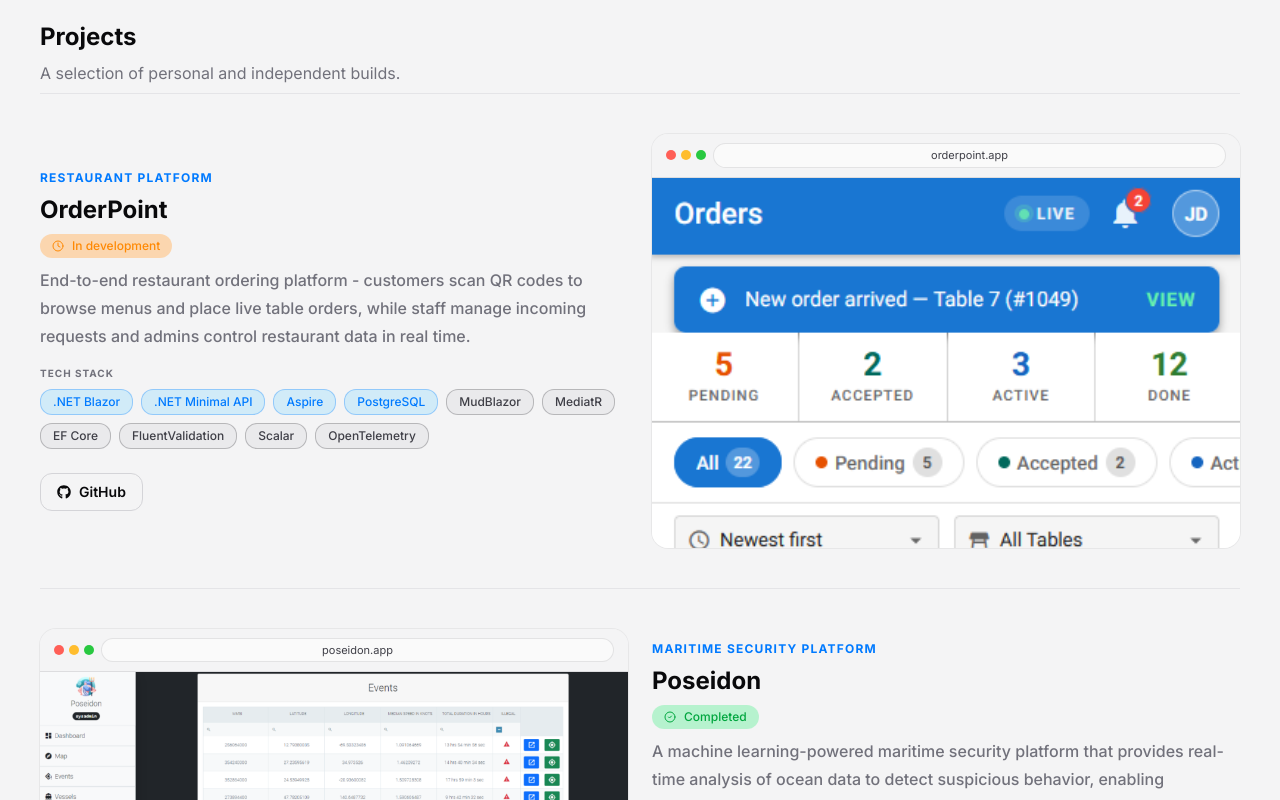
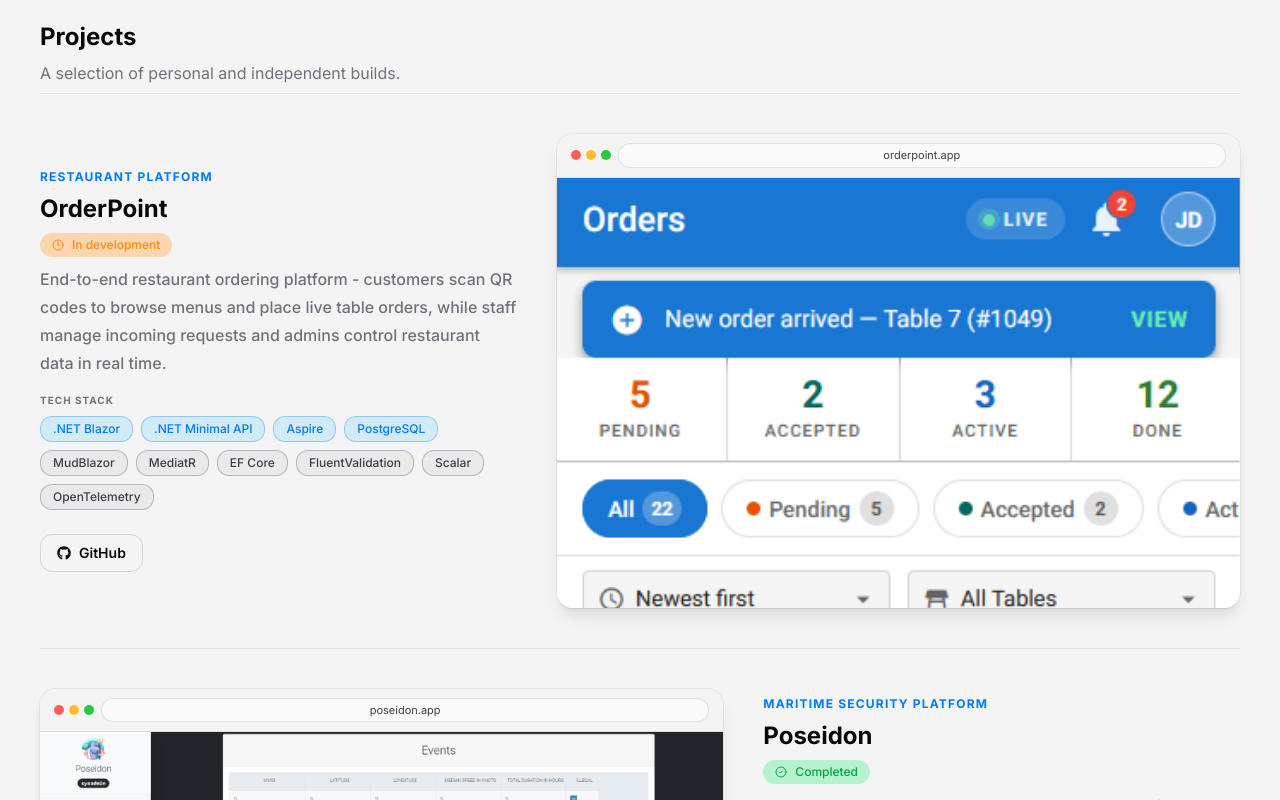
Before and after one commit to mucnjakf/Portfolio, a React (Vite) app: page / in a window 1280 px wide. Shown: the part 820-1620 px from the top of the page. Built offline with nearby package versions, Linux system fonts and the light colour scheme.

Commit message:
Enhance layout and styling of ProjectInfo component for better responsiveness and user interaction

```diff
--- a/src/components/projects/ProjectInfo.tsx
+++ b/src/components/projects/ProjectInfo.tsx
@@ -86,9 +86,12 @@ function ProjectInfo({
   };
 
   return (
-    <div className="grid grid-cols-1 gap-8 min-[650px]:grid-cols-2 min-[650px]:gap-6">
+    <div className="grid grid-cols-1 items-center gap-8 min-[768px]:grid-cols-12 min-[768px]:gap-10">
+      {/*
+        TEXT COLUMN: Takes up 5 out of 12 columns (roughly 40% width)
+      */}
       <div
-        className={`order-1 flex flex-col justify-center gap-4 min-[650px]:gap-2 ${reverse ? "min-[650px]:order-2" : "min-[650px]:order-1"}`}
+        className={`order-1 flex flex-col justify-center gap-4 min-[768px]:col-span-5 min-[768px]:gap-2 ${reverse ? "min-[768px]:order-2" : "min-[768px]:order-1"}`}
       >
         <Subtitle text={subtitle} brow={brow} />
 
@@ -118,11 +121,13 @@ function ProjectInfo({
         </div>
       </div>
 
+      {/*
+        BROWSER COLUMN: Takes up 7 out of 12 columns (roughly 60% width), making it much larger
+      */}
       <div
-        className={`proj-visuals order-2 flex flex-col justify-center ${reverse ? "min-[650px]:order-1" : "min-[650px]:order-2"}`}
+        className={`proj-visuals order-2 flex flex-col justify-center min-[768px]:col-span-7 ${reverse ? "min-[768px]:order-1" : "min-[768px]:order-2"}`}
       >
-        <div className="pscreen overflow-hidden rounded-2xl bg-zinc-100 ring-1 ring-black/5 dark:bg-zinc-800 dark:ring-white/10">
-          {" "}
+        <div className="pscreen overflow-hidden rounded-2xl bg-zinc-100 ring-1 ring-black/5 dark:bg-zinc-800 dark:ring-white/10 shadow-lg">
           <div className="pscreen-bar bg-zinc-100 dark:bg-zinc-800">
             <div className="pscreen-dots">
               <span></span>
@@ -161,15 +166,15 @@ function ProjectInfo({
 
             <button
               onClick={prevImage}
-              className="absolute top-1/2 left-2 z-10 -translate-y-1/2 rounded-full bg-white/70 p-1.5 text-zinc-900 opacity-0 transition-opacity duration-300 group-hover:opacity-100 hover:bg-white"
+              className="absolute top-1/2 left-2 z-10 -translate-y-1/2 rounded-full bg-white/80 p-2 text-zinc-900 opacity-0 shadow-sm transition-opacity duration-300 group-hover:opacity-100 hover:bg-white"
             >
-              <LuChevronLeft size={20} />
+              <LuChevronLeft size={24} />
             </button>
             <button
               onClick={nextImage}
-              className="absolute top-1/2 right-2 z-10 -translate-y-1/2 rounded-full bg-white/70 p-1.5 text-zinc-900 opacity-0 transition-opacity duration-300 group-hover:opacity-100 hover:bg-white"
+              className="absolute top-1/2 right-2 z-10 -translate-y-1/2 rounded-full bg-white/80 p-2 text-zinc-900 opacity-0 shadow-sm transition-opacity duration-300 group-hover:opacity-100 hover:bg-white"
             >
-              <LuChevronRight size={20} />
+              <LuChevronRight size={24} />
             </button>
           </div>
         </div>
```
